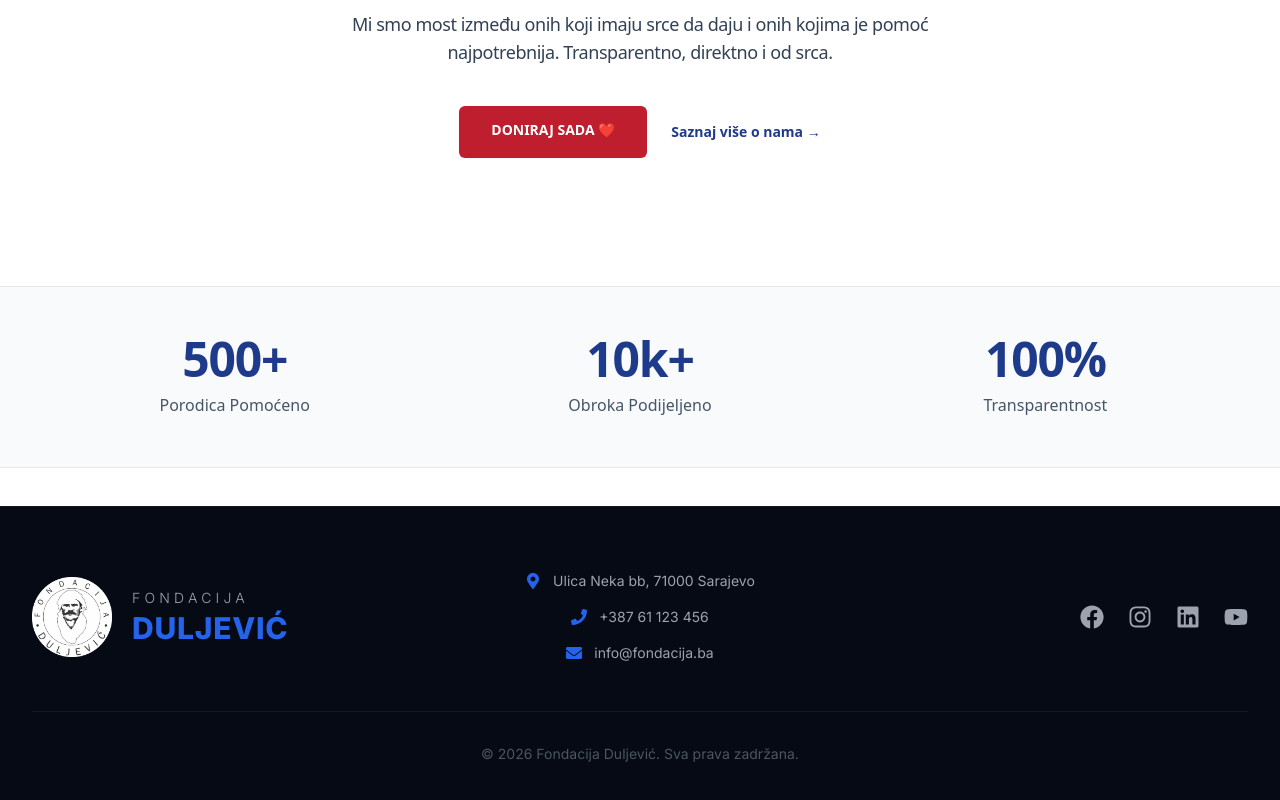
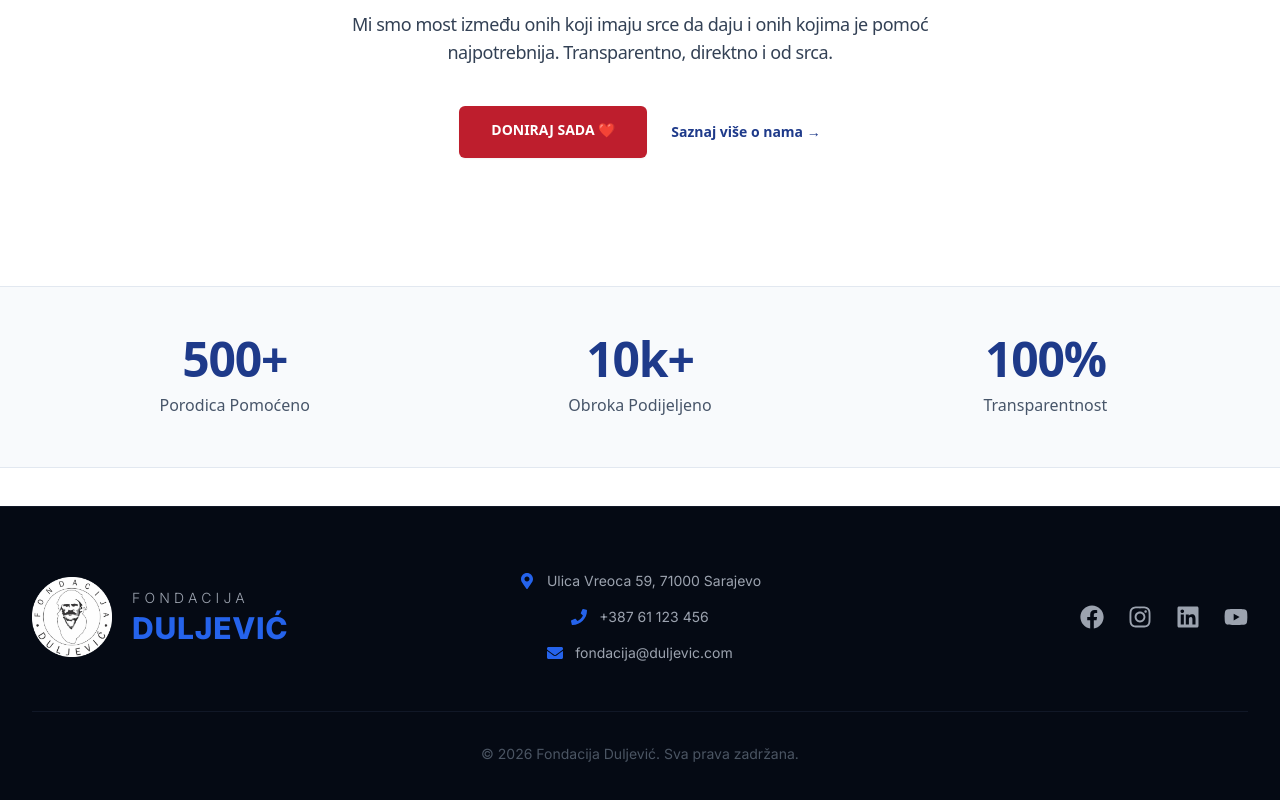
Before and after one commit to eskalonjic2/fondacija-sajt, a Next.js app: page / in a window 1280 px wide. Shown: the part 375-1175 px from the top of the page. Built offline with nearby package versions, Linux system fonts and the light colour scheme.

Commit message:
Verzija 2.4

```diff
--- a/app/components/Footer.tsx
+++ b/app/components/Footer.tsx
@@ -38,7 +38,7 @@ const Footer = () => {
           <div className="flex flex-col items-center justify-center space-y-4">
             <div className="flex items-center gap-3 text-gray-400 group hover:text-blue-500 transition cursor-pointer">
                <FaMapMarkerAlt className="text-blue-600 group-hover:scale-110 transition" />
-               <span className="text-sm">Ulica Neka bb, 71000 Sarajevo</span>
+               <span className="text-sm">Ulica Vreoca 59, 71000 Sarajevo</span>
             </div>
             <div className="flex items-center gap-3 text-gray-400 group hover:text-blue-500 transition cursor-pointer">
                <FaPhone className="text-blue-600 group-hover:scale-110 transition" />
@@ -46,7 +46,7 @@ const Footer = () => {
             </div>
             <div className="flex items-center gap-3 text-gray-400 group hover:text-blue-500 transition cursor-pointer">
                <FaEnvelope className="text-blue-600 group-hover:scale-110 transition" />
-               <a href="mailto:info@fondacija.ba" className="text-sm">info@fondacija.ba</a>
+               <a href="mailto:info@fondacija.ba" className="text-sm">fondacija@duljevic.com</a>
             </div>
           </div>
 
--- a/app/kontakt/page.tsx
+++ b/app/kontakt/page.tsx
@@ -50,14 +50,14 @@ export default function Kontakt() {
           {/* LIJEVA STRANA - MAPA */}
           <div className="relative h-96 lg:h-auto w-full lg:w-1/2 min-h-[500px]">
          <iframe
-              src="https://www.google.com/maps/embed?pb=!1m18!1m12!1m3!1d11505.419286209866!2d18.33126743603403!3d43.86477161803704!2m3!1f0!2f0!3f0!3m2!1i1024!2i768!4f13.1!3m3!1m2!1s0x4758c9a623916727%3A0x6b449102b4d91361!2sSarajevo!5e0!3m2!1sbs!2sba!4v1707145000000!5m2!1sbs!2sba"
+  src="https://www.google.com/maps/embed?pb=!1m18!1m12!1m3!1d719.5330993704255!2d18.28896866966851!3d43.8323526656252!2m3!1f0!2f0!3f0!3m2!1i1024!2i768!4f13.1!3m3!1m2!1s0x4758ca674aec28f9%3A0xb6ee928490b073ef!2sVreoca%2059%2C%20Sarajevo%2071210!5e0!3m2!1sen!2sba!4v1770245242822!5m2!1sen!2sba"
   width="100%"
-              height="100%"
-              style={{ border: 0, position: 'absolute', top: 0, left: 0 }}
+  height="450"
+  style={{ border: 0 }}
   allowFullScreen={true}
   loading="lazy"
   referrerPolicy="no-referrer-when-downgrade"
-              className="grayscale hover:grayscale-0 transition duration-500"
+  className="w-full h-full grayscale hover:grayscale-0 transition duration-500"
 ></iframe>
           </div>
 
@@ -136,7 +136,7 @@ export default function Kontakt() {
                 <div className="flex items-start space-x-3 text-gray-600">
                   <FaMapMarkerAlt className="mt-1 text-blue-600" />
                   <p className="text-sm leading-relaxed">
-                    Ulica Neka bb,<br />
+                    Ulica Vreoca 59,<br />
                     71000 Sarajevo,<br />
                     Bosna i Hercegovina
                   </p>
@@ -152,7 +152,7 @@ export default function Kontakt() {
                   <div className="flex items-center space-x-3 text-gray-600">
                     <FaEnvelope className="text-blue-600" />
                     <a href="mailto:info@fondacija.ba" className="text-sm hover:text-blue-600 transition">
-                      info@fondacija.ba
+                      fondacija@duljevic.com
                     </a>
                   </div>
                   <div className="flex items-center space-x-3 text-gray-600">
```
Lines whose indentation alone changed are shown as unchanged.
